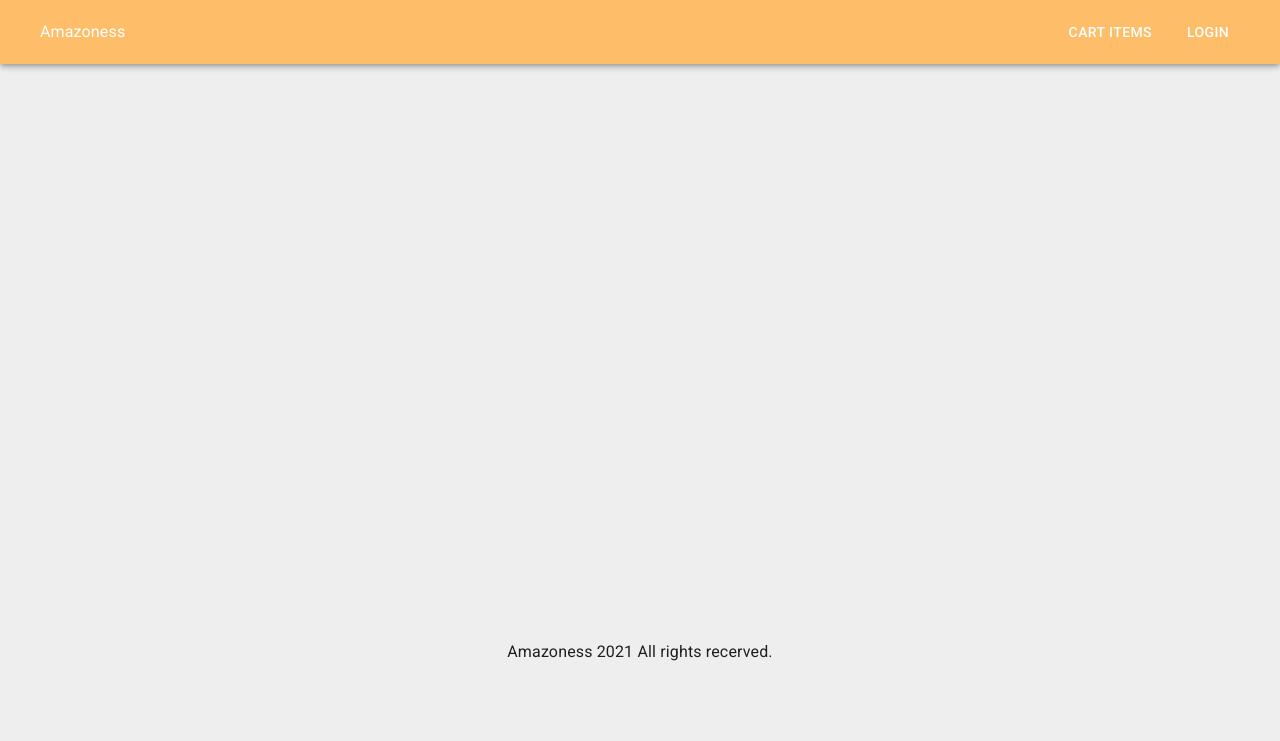
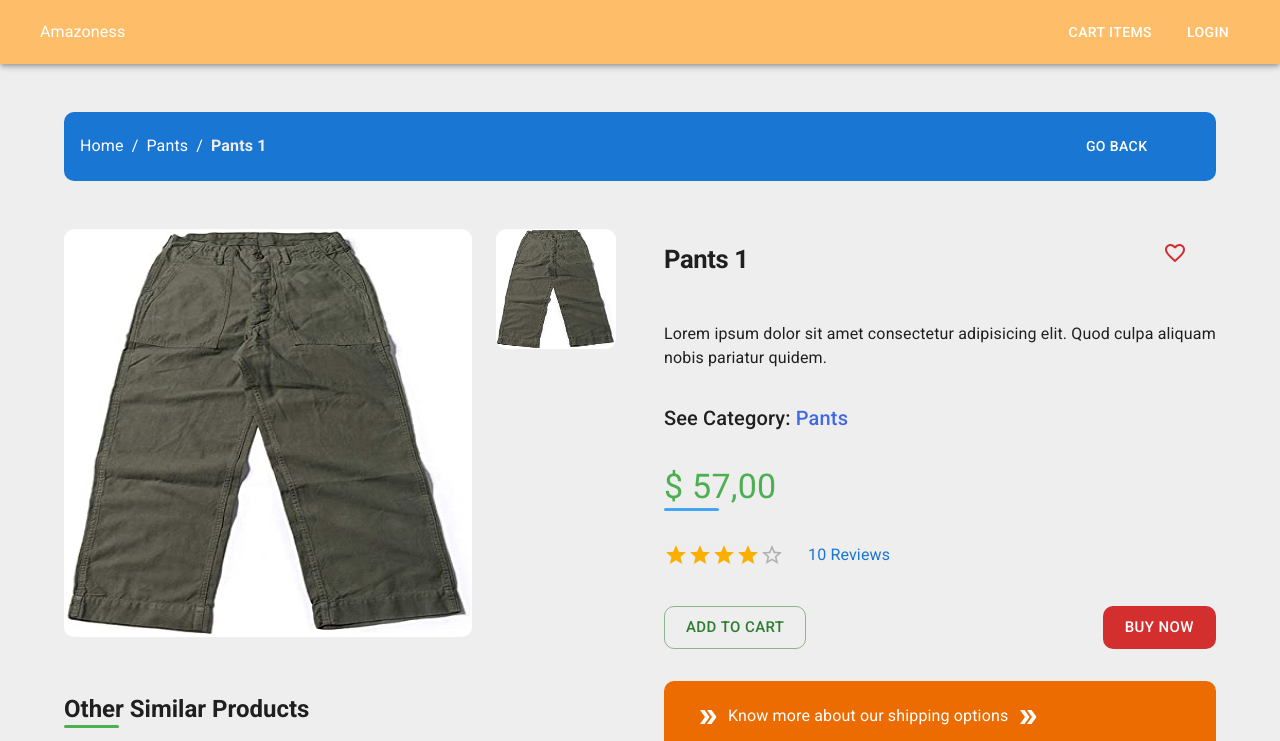
Before and after one commit to TheMrCorvy/amazoness, a Next.js app: page /product/pants-1 in a window 1280 px wide. Before the commit this address had no page. Shown: the top 741 px of the page. Built offline with nearby package versions, Linux system fonts and the light colour scheme.

Commit message:
updated images

```diff
--- a/src/components/ProductCard.tsx
+++ b/src/components/ProductCard.tsx
@@ -21,6 +21,8 @@ const ProductCard: FC<Props> = ({ product }) => {
 	const formatPrice = usePriceFormatter
 
 	const slug = useSlug
+
+	if (!product.images[0]) return null
 
 	return (
 		<Card elevation={0}>
--- a/src/pages/product/[slug].tsx
+++ b/src/pages/product/[slug].tsx
@@ -38,6 +38,7 @@ const ProductPage: FC = () => {
 	const [loading, setLoading] = useState(true)
 	const [mainImg, setMainImg] = useState("")
 	const [similarProducts, setSimilarProducts] = useState<Product[]>([placeholder])
+	const [imagesAreLoaded, setImagesAreLoaded] = useState(false)
 
 	useEffect(() => {
 		if (!router.isReady) return
@@ -58,7 +59,7 @@ const ProductPage: FC = () => {
 				}
 			})
 
-			if (!apiProduct._id) {
+			if (!apiProduct.brand) {
 				router.push(urlKeyWords.productNotFound)
 			} else {
 				setLoading(false)
@@ -71,11 +72,17 @@ const ProductPage: FC = () => {
 		})
 	}, [router.isReady])
 
+	useEffect(() => {
+		if (product.brand && !imagesAreLoaded) {
+			setImagesAreLoaded(true)
+		}
+	}, [product, imagesAreLoaded])
+
 	const updateMainImg = (src: string) => setMainImg(src)
 
 	return (
 		<Container maxWidth="lg">
-			{!loading && product._id && (
+			{!loading && product.brand && (
 				<Grid container justifyContent="space-around" spacing={6}>
 					<Grid item xs={12}>
 						<BreadCrumbs
@@ -88,6 +95,7 @@ const ProductPage: FC = () => {
 					<Grid item xs={12} md={6}>
 						<Grid container spacing={3}>
 							<Grid item xs={12} md={9}>
+								{imagesAreLoaded && (
 									<Image
 										src={mainImg ? mainImg : product.images[0]}
 										alt={product.name}
@@ -96,9 +104,12 @@ const ProductPage: FC = () => {
 										layout="responsive"
 										className={classes.img}
 									/>
+								)}
 							</Grid>
 							<Grid item xs={12} md={3}>
 								<Grid container spacing={3}>
+									{imagesAreLoaded && (
+										<>
 											{product.images.map((image, index) => (
 												<Grid item xs={4} md={12} key={index}>
 													<ButtonBase
@@ -116,6 +127,8 @@ const ProductPage: FC = () => {
 													</ButtonBase>
 												</Grid>
 											))}
+										</>
+									)}
 								</Grid>
 							</Grid>
 							<SimilarProducts products={similarProducts} layoutOption={1} />
@@ -214,8 +227,8 @@ const ProductPage: FC = () => {
 }
 
 const placeholder: Product = {
-	name: "loading",
-	_id: "0",
+	_id: "loading",
+	name: "0",
 	category: "",
 	description: "",
 	images: [""],
```
Also changed, not shown: public/images/pants-1.jpg, public/images/shirt-1.jpg. Lines whose indentation alone changed are shown as unchanged.
